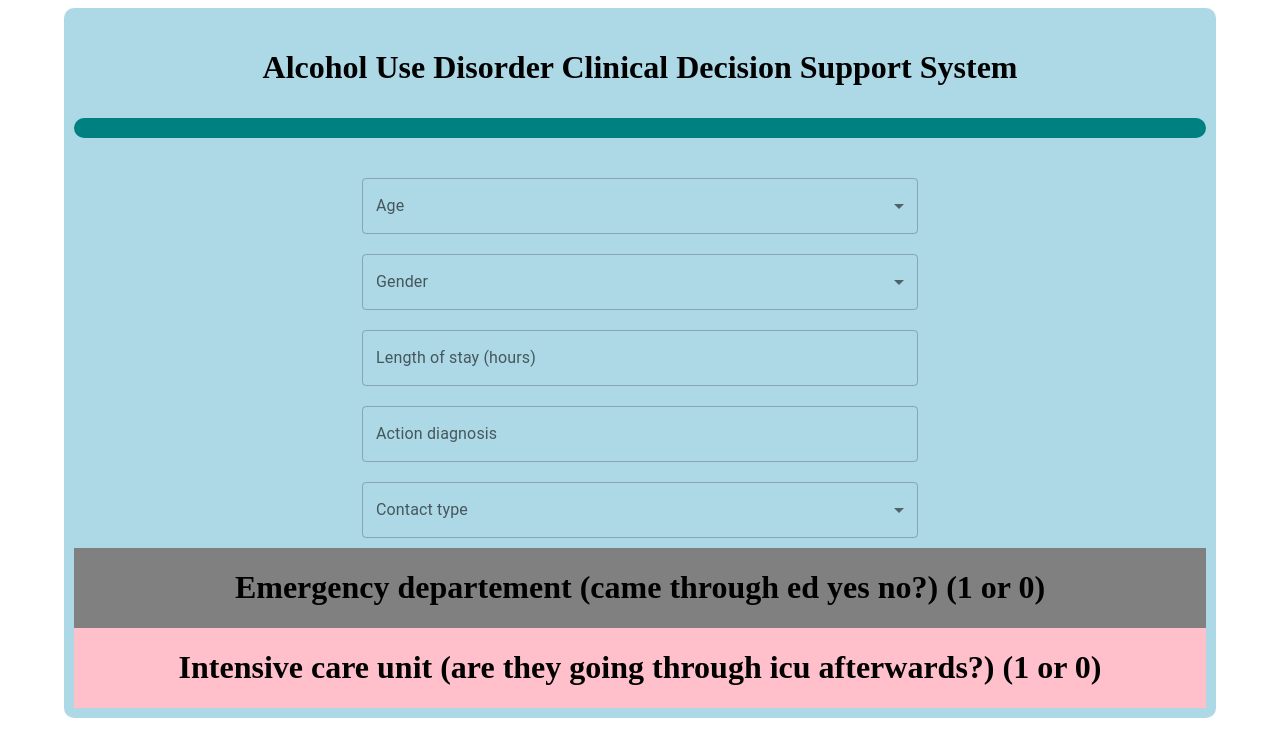
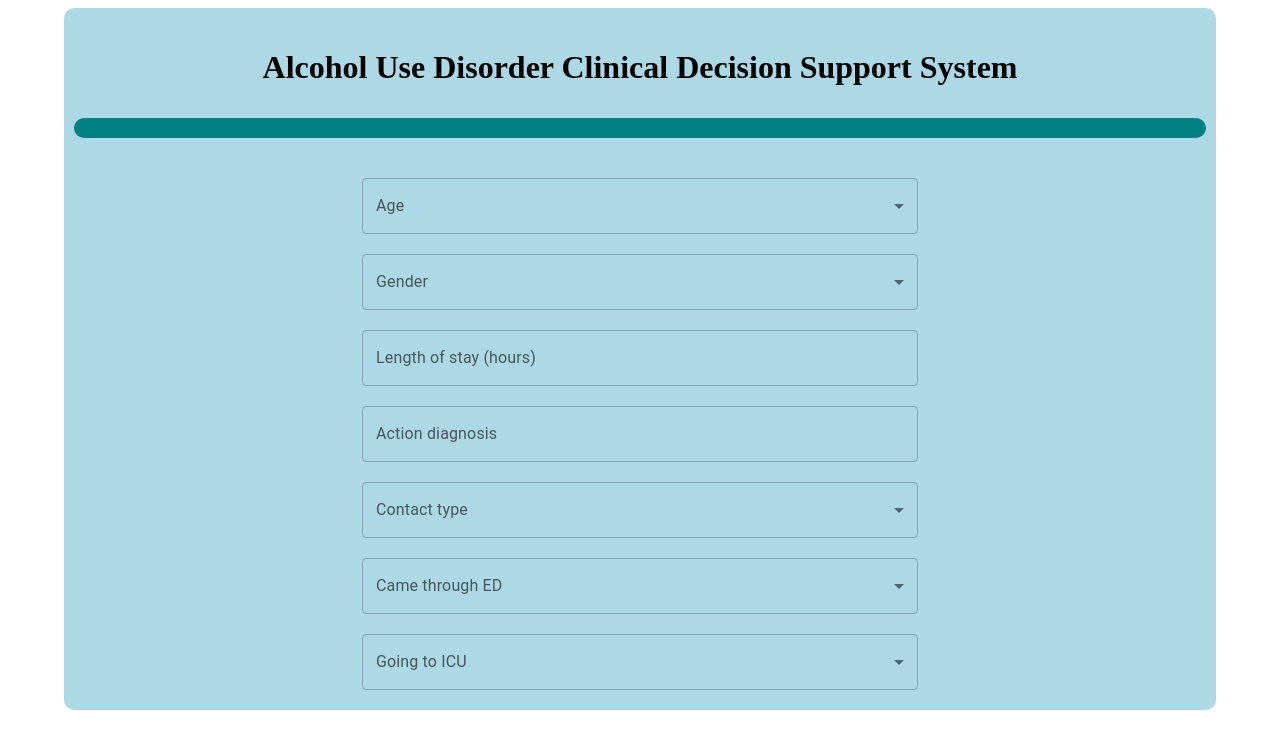
Before and after one commit to rubenbaskaran/aud-frontend, a React (Create React App) app: page / in a window 1280 px wide. Shown: the top 756 px of the page. Built offline with nearby package versions, Linux system fonts and the light colour scheme.

Commit message:
added components for all parameters

```diff
--- a/src/App.js
+++ b/src/App.js
@@ -15,8 +15,12 @@ function App() {
   const [duration, setDuration] = React.useState("");
   const [diagnosis, setDiagnosis] = React.useState("");
   const [contactType, setContactType] = React.useState("");
+  const [cameThroughEd, setCameThroughEd] = React.useState("");
+  const [goingToIcu, setGoingToIcu] = React.useState("");
   const genderList = ["Male", "Female"];
   const contactTypeList = ["0", "1"];
+  const cameThroughEdList = ["0", "1"];
+  const goingToIcuList = ["0", "1"];
 
   const ageList = [];
   for (var i = 18; i < 101; i++) {
@@ -25,12 +29,12 @@ function App() {
 
   const setAgeHandler = (event) => {
     setAge(event.target.value);
-    console.log(event.target.value);
+    console.log(`Age: ${event.target.value}`);
   };
 
   const setGenderHandler = (event) => {
     setGender(event.target.value);
-    console.log(event.target.value);
+    console.log(`Gender: ${event.target.value}`);
   };
 
   const setDurationHandler = (event) => {
@@ -43,7 +47,7 @@ function App() {
     }
 
     setDuration(event.target.value);
-    console.log(event.target.value);
+    console.log(`Duration: ${event.target.value}`);
   };
 
   const setDiagnosisHandler = (event) => {
@@ -52,12 +56,22 @@ function App() {
     }
 
     setDiagnosis(event.target.value);
-    console.log(event.target.value);
+    console.log(`Diagnosis: ${event.target.value}`);
   };
 
   const setContactTypeHandler = (event) => {
     setContactType(event.target.value);
-    console.log(event.target.value);
+    console.log(`Contact type: ${event.target.value}`);
+  };
+
+  const setCameThroughEdHandler = (event) => {
+    setCameThroughEd(event.target.value);
+    console.log(`Came through ED: ${event.target.value}`);
+  };
+
+  const setGoingToIcuHandler = (event) => {
+    setGoingToIcu(event.target.value);
+    console.log(`Going to ICU: ${event.target.value}`);
   };
 
   return (
@@ -216,19 +230,56 @@ function App() {
         <Grid
           item
           xs={12}
-          style={{ backgroundColor: "grey", textAlign: "center" }}
+          style={{
+            backgroundColor: "lightblue",
+            textAlign: "center",
+            padding: "10px",
+          }}
         >
-          <h1>Emergency departement (came through ed yes no?) (1 or 0)</h1>
+          <FormControl style={{ width: "50%" }}>
+            <InputLabel id="demo-simple-select-label">
+              Came through ED
+            </InputLabel>
+            <Select
+              labelId="demo-simple-select-label"
+              id="demo-simple-select"
+              value={cameThroughEd}
+              label="Came through ED"
+              onChange={setCameThroughEdHandler}
+            >
+              {cameThroughEdList.map((cameThroughEdValue) => (
+                <MenuItem key={cameThroughEdValue} value={cameThroughEdValue}>
+                  {cameThroughEdValue}
+                </MenuItem>
+              ))}
+            </Select>
+          </FormControl>
         </Grid>
         <Grid
           item
           xs={12}
-          style={{ backgroundColor: "pink", textAlign: "center" }}
+          style={{
+            backgroundColor: "lightblue",
+            textAlign: "center",
+            padding: "10px",
+          }}
         >
-          <h1>
-            Intensive care unit (are they going through icu afterwards?) (1 or
-            0)
-          </h1>
+          <FormControl style={{ width: "50%" }}>
+            <InputLabel id="demo-simple-select-label">Going to ICU</InputLabel>
+            <Select
+              labelId="demo-simple-select-label"
+              id="demo-simple-select"
+              value={goingToIcu}
+              label="Going to ICU"
+              onChange={setGoingToIcuHandler}
+            >
+              {goingToIcuList.map((goingToIcuValue) => (
+                <MenuItem key={goingToIcuValue} value={goingToIcuValue}>
+                  {goingToIcuValue}
+                </MenuItem>
+              ))}
+            </Select>
+          </FormControl>
         </Grid>
       </Grid>
     </Container>
```
